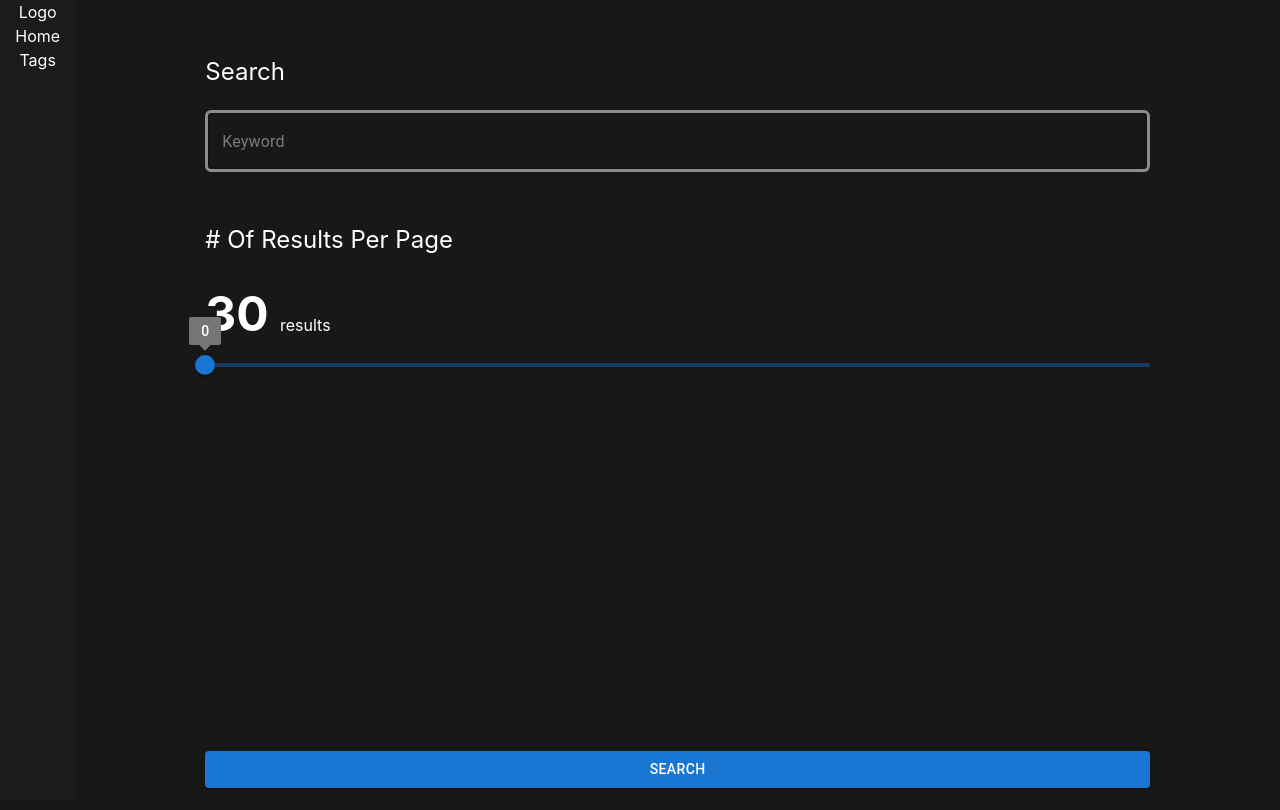
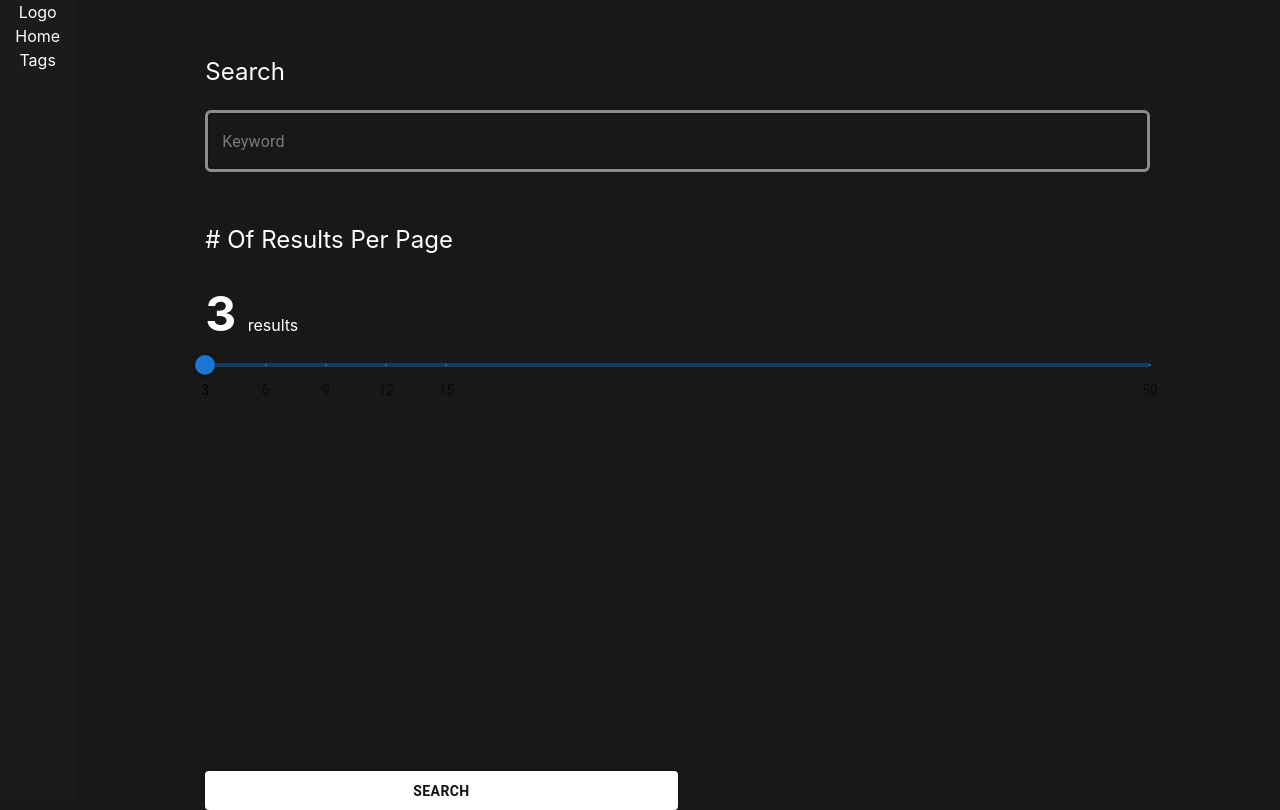
Before and after one commit to dickisujadi/aha, a React (Create React App) app: page / in a window 1280 px wide. Built offline with nearby package versions, Linux system fonts and the light colour scheme; no server answers.

Commit message:
add style, constants-colors, and search setup

```diff
--- a/src/components/Profiles.tsx
+++ b/src/components/Profiles.tsx
@@ -1,5 +1,6 @@
 import { User } from "../typings";
 import UserCard from "../ui/UserCard";
+import { COLORS } from "../constants/colors";
 
 interface ProfilesProps {
     users : User[]
@@ -7,7 +8,7 @@ interface ProfilesProps {
 
 export function Profiles({users} : ProfilesProps) {
     return (
-        <div className="mt-4 w-full">
+        <div className={`mt-4 w-full bg-[${COLORS.bg_grey}]`}>
             {users && users.length ? users.map(user => {
                 return (
                     <div className="mt-4" key={`${user.id}_${user.name}`}>
--- /dev/null
+++ b/src/constants/colors.ts
@@ -0,0 +1,5 @@
+export const COLORS = {
+    pb_white: '#FFFFFF',
+    pb_black: '#121212',
+    bg_grey: '#1B1B1B',
+}
--- a/src/index.css
+++ b/src/index.css
@@ -6,7 +6,7 @@ body {
   margin: 0;
   font-family: -apple-system, BlinkMacSystemFont, 'Segoe UI', 'Roboto', 'Oxygen',
     'Ubuntu', 'Cantarell', 'Fira Sans', 'Droid Sans', 'Helvetica Neue',
-    sans-serif;
+    sans-serif, 'Open Sans';
   -webkit-font-smoothing: antialiased;
   -moz-osx-font-smoothing: grayscale;
   background-color: #181818;
--- a/src/pages/Home.tsx
+++ b/src/pages/Home.tsx
@@ -9,9 +9,9 @@ import { Profiles } from "../components/Profiles";
 import Tabs from "@mui/material/Tabs";
 
 export function Home() {
-    const [activeTabIndex, setActiveTabIndex] = useState<string>('0')
-
-    const [users, setUsers] = useState<User[]>([])
+    const [activeTabIndex, setActiveTabIndex] = useState<string>('0');
+    const [users, setUsers] = useState<User[]>([]);
+    const [pageSize, setPageSize] = useState<number>(3)
 
     const updateUsers = (url : string) => {
         console.log(`trace called`);
@@ -44,6 +44,18 @@ export function Home() {
         setActiveTabIndex(currentIndex => newValue)
     };
 
+    const sliderChangeHandler = (newValue : number | number[]) => {
+        console.log(newValue);
+        if(typeof newValue == "number") {
+            setPageSize(newValue);
+        }
+        // return `${newValue}`
+    }
+
+    useEffect(() => {
+        console.log('traced');
+    })
+
     return (
         <div className="flex flex-row w-full h-fit">
 
@@ -58,15 +70,15 @@ export function Home() {
                     <p className="text-2xl text-left capitalize leading-9 my-[1.25rem]"># of results per page</p>
 
                     <div className="flex flex-row">
-                        <p className="text-5xl text-left leading-[4.5rem] font-bold">30 <span className="text-base leading-6 font-normal gap-2">results</span></p>
+                        <p className="text-5xl text-left leading-[4.5rem] font-bold">{pageSize} <span className="text-base leading-6 font-normal gap-2">results</span></p>
                     </div>
 
                     <div>
-                        <SliderComponent />
+                        <SliderComponent onSliderChange={sliderChangeHandler}/>
                     </div>
                 </div>
 
-                <div>
+                <div className="w-6/12">
                     <PrimaryButton content="search" onButtonClick={searchHandler}/>
                 </div>
 
--- /dev/null
+++ b/src/pages/Search.tsx
@@ -0,0 +1,8 @@
+export function Search() {
+
+    return (
+        <div className="mx-[16.0625rem] flex flex-col">
+            Search
+        </div>
+    )
+}
--- a/src/ui/ContainedButton.tsx
+++ b/src/ui/ContainedButton.tsx
@@ -1,25 +1,34 @@
 import Button from "@mui/material/Button";
+import { COLORS } from "../constants/colors";
 
 interface ContainedButtonProps {
     content : string,
-    onButtonClick? :() => void
+    onButtonClick? :() => void,
+    position? : string
 }
 
-function ContainedButton({ content, onButtonClick } : ContainedButtonProps) {
+function ContainedButton({ content, onButtonClick, position } : ContainedButtonProps) {
     return (
         <div className="w-full h-full">
             <Button
+                className={`float-right`}
                 onClick={() => {onButtonClick?.()}}
-                // style={{
-                //     borderRadius: 35,
-                //     backgroundColor: "#21b6ae",
-                //     padding: "18px 36px",
-                //     fontSize: "18px"
-                // }}
+                sx={{
+                    borderRadius: '1.25rem',
+                    color: COLORS.pb_black,
+                    borderColor: COLORS.pb_white,
+                    backgroundColor: COLORS.pb_white,
+                    ":hover" : {
+                        color: COLORS.pb_white,
+                        border: 1,
+                        borderColor: COLORS.pb_white,
+                        backgroundColor: COLORS.pb_black,
+                    }
+                }}
                 variant="contained"
-                fullWidth
+
             >
-                <p className="capitalize text-xs">{content}</p>
+                <p className="capitalize text-xs leading-none font-semibold flex-none text-center my-[.375rem]">{content}</p>
             </Button>
         </div>
     )
--- a/src/ui/OutlinedButton.tsx
+++ b/src/ui/OutlinedButton.tsx
@@ -1,25 +1,33 @@
 import Button from "@mui/material/Button";
+import { COLORS } from "../constants/colors";
 
 interface OutlinedButtonProps {
     content : string,
-    onButtonClick? :() => void
+    onButtonClick? :() => void,
+    position? : string
 }
 
-function OutlinedButton({ content, onButtonClick } : OutlinedButtonProps) {
+function OutlinedButton({ content, onButtonClick, position } : OutlinedButtonProps) {
     return (
         <div className="w-full h-full">
             <Button
+                className={`float-right`}
                 onClick={() => {onButtonClick?.()}}
-                // style={{
-                //     borderRadius: 35,
-                //     backgroundColor: "#21b6ae",
-                //     padding: "18px 36px",
-                //     fontSize: "18px"
-                // }}
                 variant="outlined"
-                fullWidth
+                sx={{
+                    borderRadius: '1.25rem',
+                    border: 1,
+                    color: COLORS.pb_white,
+                    borderColor: COLORS.pb_white,
+                    backgroundColor: COLORS.pb_black,
+                    ":hover" : {
+                        color: COLORS.pb_black,
+                        borderColor: COLORS.pb_black,
+                        backgroundColor: COLORS.pb_white,
+                    }
+                }}
             >
-                <p className="capitalize text-xs">{content}</p>
+                <p className="capitalize text-xs leading-none font-semibold flex-none text-center my-[.375rem]">{content}</p>
             </Button>
         </div>
     )
--- a/src/ui/PrimaryButton.tsx
+++ b/src/ui/PrimaryButton.tsx
@@ -1,4 +1,5 @@
 import Button from "@mui/material/Button";
+import { COLORS } from "../constants/colors";
 
 interface PrimaryButtonProps {
     content : string,
@@ -10,16 +11,22 @@ function PrimaryButton({ content, onButtonClick } : PrimaryButtonProps) {
         <div className="w-full h-full">
             <Button
                 onClick={() => {onButtonClick?.()}}
-                // style={{
-                //     borderRadius: 35,
-                //     backgroundColor: "#21b6ae",
-                //     padding: "18px 36px",
-                //     fontSize: "18px"
-                // }}
                 variant="contained"
                 fullWidth
+                sx={{
+                    borderRadius: '.25rem',
+                    color: COLORS.pb_black,
+                    borderColor: COLORS.pb_white,
+                    backgroundColor: COLORS.pb_white,
+                    ":hover" : {
+                        color: COLORS.pb_white,
+                        border: 1,
+                        borderColor: COLORS.pb_white,
+                        backgroundColor: COLORS.pb_black,
+                    }
+                }}
             >
-                {content.toUpperCase()}
+                <span className="font-bold not-italic text-sm leading-[100%] uppercase mx-4 my-[.40625rem]">{content}</span>
             </Button>
         </div>
     )
--- a/src/ui/SliderComponent.tsx
+++ b/src/ui/SliderComponent.tsx
@@ -1,43 +1,42 @@
-import * as React from 'react';
-import Box from '@mui/material/Box';
 import Slider from '@mui/material/Slider';
+interface SliderComponentProps {
+  onSliderChange: (value:number | number[]) => void
+}
 
 const marks = [
   {
-    value: 10,
+    value: 3,
     label: '3',
   },
   {
-    value: 20,
+    value: 6,
     label: '6',
   },
   {
-    value: 40,
+    value: 9,
     label: '9',
   },
   {
-    value: 60,
+    value: 12,
     label: '12',
   },
   {
-    value: 100,
+    value: 15,
+    label: '15',
+  },
+  {
+    value: 50,
     label: '50',
   },
 ];
 
-function valuetext(value: number) {
-  return `${value}`;
-}
-
-function SliderComponent() {
+function SliderComponent( { onSliderChange } : SliderComponentProps ) {
   return (
       <Slider
-        aria-label="Always visible"
-        defaultValue={0}
-        getAriaValueText={valuetext}
-        step={10}
-        // marks={marks}
-        valueLabelDisplay="on"
+        marks={marks}
+        min={3}
+        max={50}
+        onChange={(_, value) => onSliderChange(value)}
       />
   );
 }
--- a/src/ui/UserCard.tsx
+++ b/src/ui/UserCard.tsx
@@ -24,9 +24,9 @@ function UserCard({ user } : UserCardProps) {
                 <p className="text-left text-base">{user.name}</p>
                 <p className="text-left text-sm opacity-50">{`@${user.username}`}</p>
             </div>
-            <div className="w-[29.0667%] mx-4">
-                {user.isFollowing ? <ContainedButton content="Following" /> :
-                    <OutlinedButton content="Follow" />}
+            <div className="w-[29.0667%] mx-4 my-auto">
+                {user.isFollowing ? <ContainedButton content="Following" position="right"/> :
+                    <OutlinedButton content="Follow" position="right"/>}
             </div>
         </div>
     )
```
